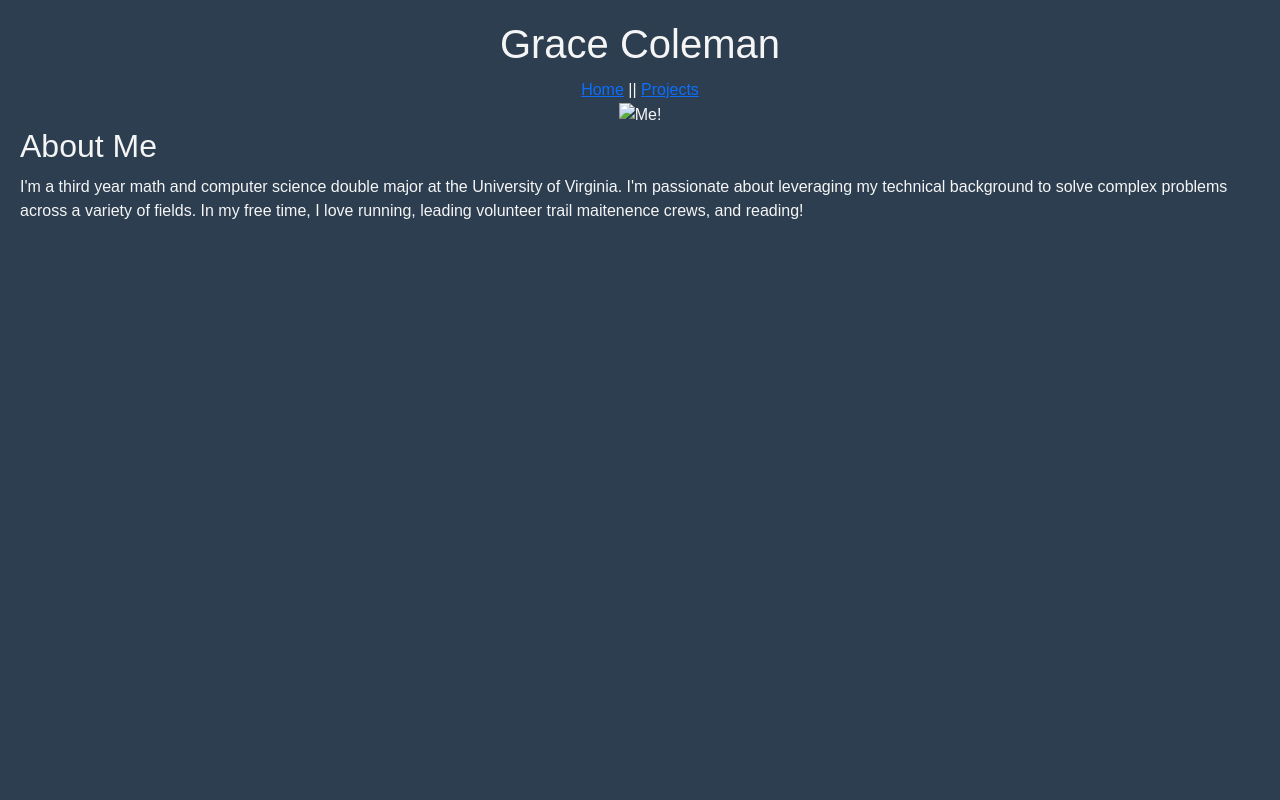
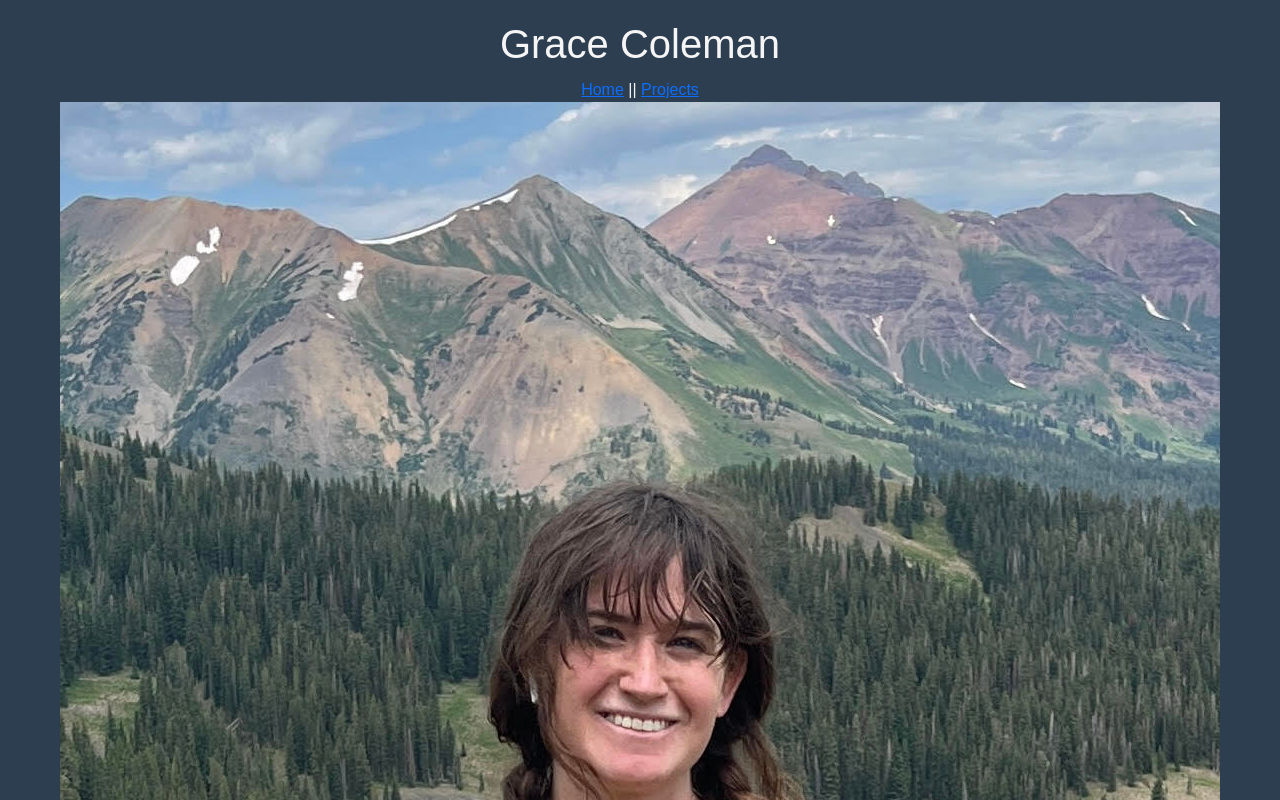
Before and after one commit to gcoleman325/gcoleman325.github.io, a plain HTML site: page index.html in a window 1280 px wide. Shown: the top 800 px of the page. Drawn offline with nearby package versions, Linux system fonts and the light colour scheme.

Commit message:
fixing picture?

```diff
--- a/index.html
+++ b/index.html
@@ -27,7 +27,7 @@
         </nav>
     </center>
     <section>
-        <center><img src="C:/Users/ellie/Downloads/profile.jpg" class="img-fluid" alt="Me!"></center>
+        <center><img src="profile.jpg" class="img-fluid" alt="Me!"></center>
         <h2>About Me</h2>
         <p>I'm a third year math and computer science double major at the University of Virginia.
             I'm passionate about leveraging my technical background to solve complex problems
```
Also changed, not shown: profile.jpg (added).
